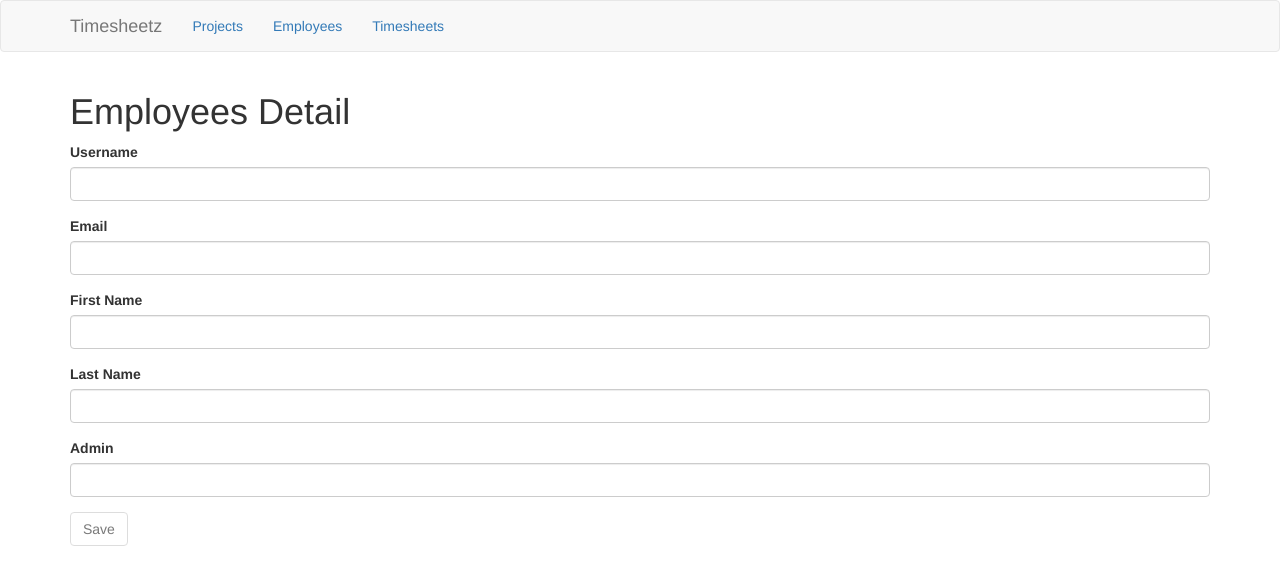
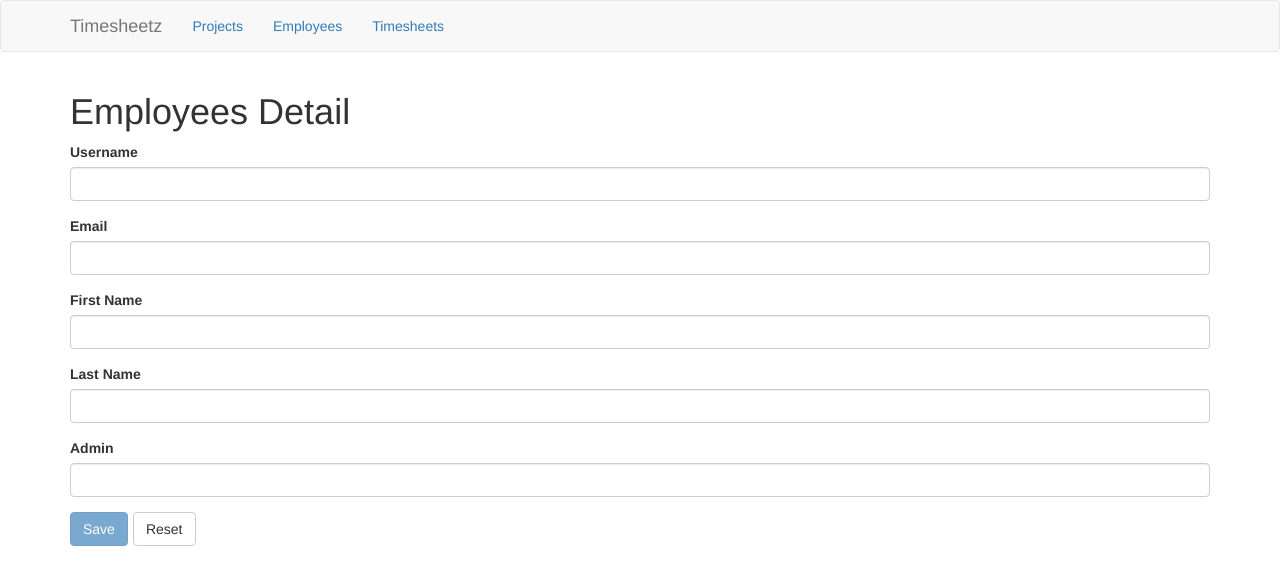
Before and after one commit to improving-minnesota/react-redux-timesheet, a React (Create React App) app: page /employees/detail/1 in a window 1280 px wide. Shown: the top 584 px of the page. Built offline with nearby package versions, Linux system fonts and the light colour scheme; no server answers.

Commit message:
Update labs

```diff
--- a/src/employees/EmployeeForm.js
+++ b/src/employees/EmployeeForm.js
@@ -2,7 +2,7 @@ import React from 'react';
 import PropTypes from 'prop-types';
 import { Form, Formik } from 'formik';
 import { FieldWrapper } from '../form/FieldWrapper';
-import { Button } from 'react-bootstrap';
+import FormControls from '../form/FormControls';
 
 class EmployeeForm extends React.Component {
 
@@ -39,17 +39,19 @@ class EmployeeForm extends React.Component {
         validate={ this.validate }
         onSubmit={ this.handleSave }
       >
-        { ({ isSubmitting, isValid, errors }) => (
-          <Form className="ui form">
+        { ({ isValid, errors, handleReset, handleSubmit }) => (
+          <Form>
             <FieldWrapper type="text" name="username" label="Username" invalid={ errors.username }/>
             <FieldWrapper type="text" name="email" label="Email" invalid={ errors.email }/>
             <FieldWrapper type="text" name="firstName" label="First Name" invalid={ errors.firstName }/>
             <FieldWrapper type="text" name="lastName" label="Last Name" invalid={ errors.lastName }/>
             <FieldWrapper type="checkbox" name="admin" label="Admin" invalid={ errors.admin }/>
 
-            <Button type="submit" disabled={ isSubmitting || !isValid } primary>
-              Save
-            </Button>
+            <FormControls
+              allowSubmit={isValid}
+              onSubmit={handleSubmit}
+              onReset={handleReset}
+            />
           </Form>
         ) }
       </Formik>
```
